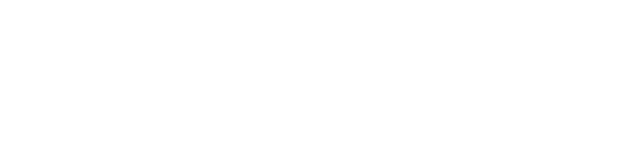
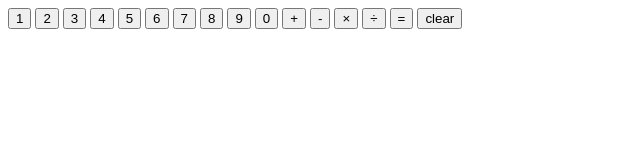
Before and after one commit to e-quill/calculator, a plain HTML site: page index.html in a window 1280 px wide. Shown: the whole page, without its empty margins (0-640 px from the left). Drawn offline with Linux system fonts and the light colour scheme.

Commit message:
Add buttons

```diff
--- a/index.html
+++ b/index.html
@@ -8,6 +8,23 @@
   <script src="js-file.js" defer> </script>
 </head>
 <body>
-
+  <div class="container">
+    <button> 1 </button>
+    <button> 2 </button>
+    <button> 3 </button>
+    <button> 4 </button>
+    <button> 5 </button>
+    <button> 6 </button>
+    <button> 7 </button>
+    <button> 8 </button>
+    <button> 9 </button>
+    <button> 0 </button>
+    <button> + </button>
+    <button> - </button>
+    <button> × </button>
+    <button> ÷ </button>
+    <button> = </button>
+    <button> clear </button>
+  </div>
 </body>
 </html>
```
